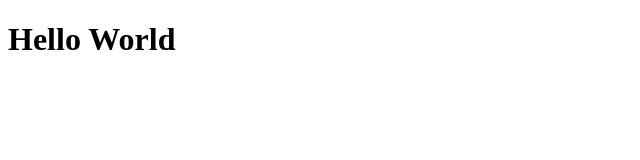
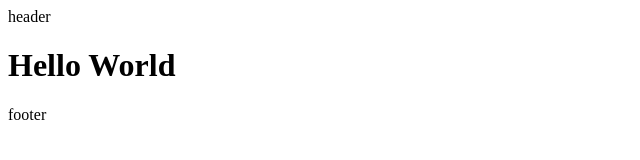
Before and after one commit to alexandrusin/the-habit-guide-gatsby, a Gatsby site: page / in a window 1280 px wide. Shown: the whole page, without its empty margins (0-640 px from the left). Built offline with nearby package versions, Linux system fonts and the light colour scheme; Gatsby itself is replaced by a stand-in of ours.

Commit message:
Header, Main and Footer components

```diff
--- /dev/null
+++ b/src/components/layout/Footer/Footer.tsx
@@ -0,0 +1,7 @@
+import React from 'react'
+
+const Footer = () => {
+  return <footer>footer</footer>
+}
+
+export default Footer
--- /dev/null
+++ b/src/components/layout/Header/Header.tsx
@@ -0,0 +1,7 @@
+import React from 'react'
+
+const Header = () => {
+  return <header>header</header>
+}
+
+export default Header
--- /dev/null
+++ b/src/components/layout/Main/Main.tsx
@@ -0,0 +1,11 @@
+import React, { FC } from 'react'
+
+interface Props {
+  children: JSX.Element[] | JSX.Element
+}
+
+const Main: FC<Props> = ({ children }) => {
+  return <main>{children}</main>
+}
+
+export default Main
--- /dev/null
+++ b/src/components/layout/index.tsx
@@ -0,0 +1,5 @@
+import Header from './Header/Header'
+import Main from './Main/Main'
+import Footer from './Footer/Footer'
+
+export { Header, Main, Footer }
--- a/src/pages/index.tsx
+++ b/src/pages/index.tsx
@@ -1,11 +1,15 @@
 import React from 'react'
-import Layout from '../components/Layout/Layout'
+import { Main, Header, Footer } from '../components/layout'
 
 const IndexPage = () => {
   return (
-    <Layout>
-      <h1>Hello World</h1>
-    </Layout>
+    <>
+      <Header />
+      <Main>
+        <h1>Hello World</h1>
+      </Main>
+      <Footer />
+    </>
   )
 }
 
--- a/tsconfig.json
+++ b/tsconfig.json
@@ -67,7 +67,7 @@
     // "preserveValueImports": true,                     /* Preserve unused imported values in the JavaScript output that would otherwise be removed. */
 
     /* Interop Constraints */
-    // "isolatedModules": true,                          /* Ensure that each file can be safely transpiled without relying on other imports. */
+    "isolatedModules": true,                          /* Ensure that each file can be safely transpiled without relying on other imports. */
     "allowSyntheticDefaultImports": true,             /* Allow 'import x from y' when a module doesn't have a default export. */
     "esModuleInterop": true,                             /* Emit additional JavaScript to ease support for importing CommonJS modules. This enables `allowSyntheticDefaultImports` for type compatibility. */
     // "preserveSymlinks": true,                         /* Disable resolving symlinks to their realpath. This correlates to the same flag in node. */
```
Also changed, not shown: src/components/Layout/Layout.tsx (deleted, +0 -9 lines).
